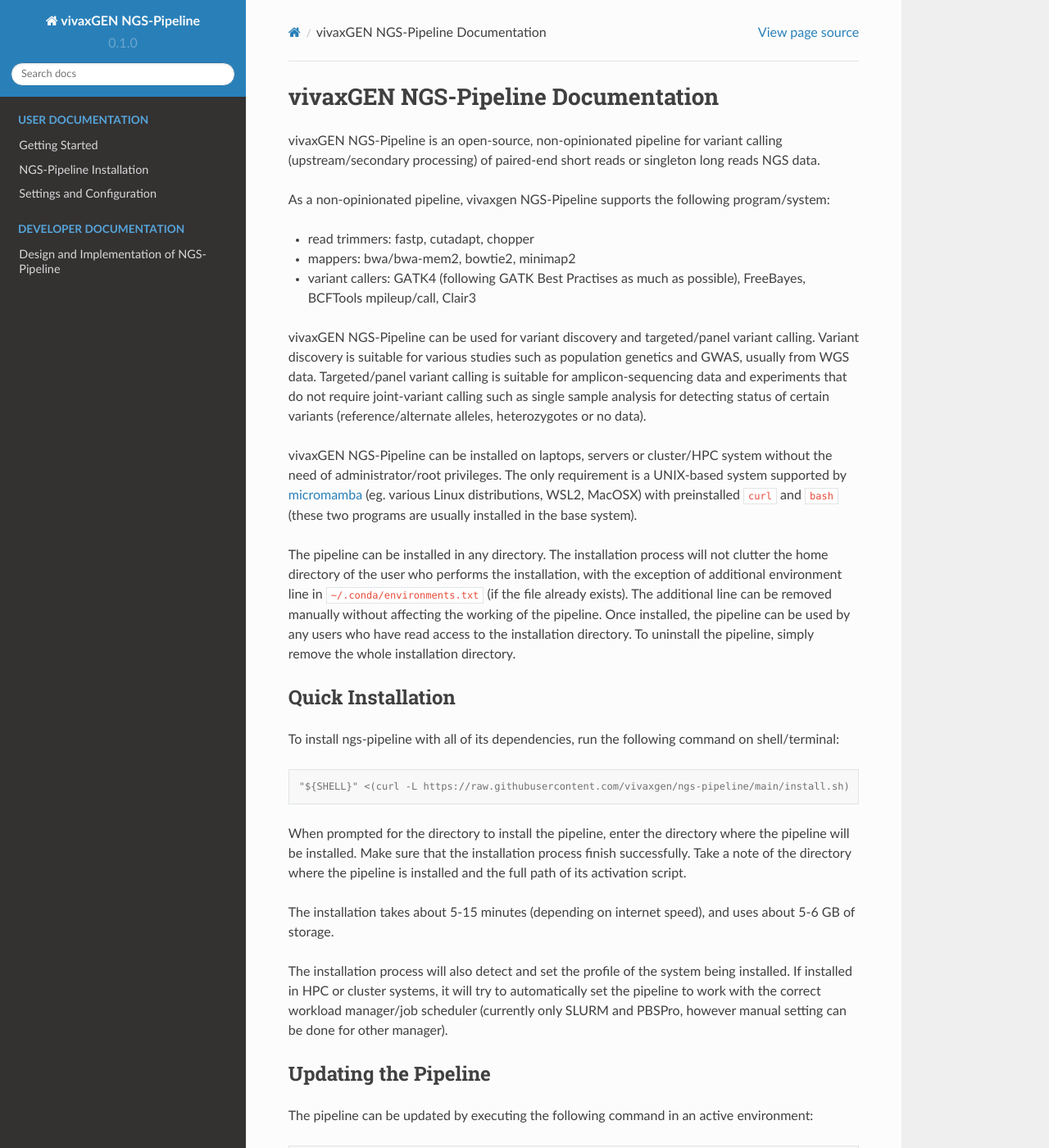
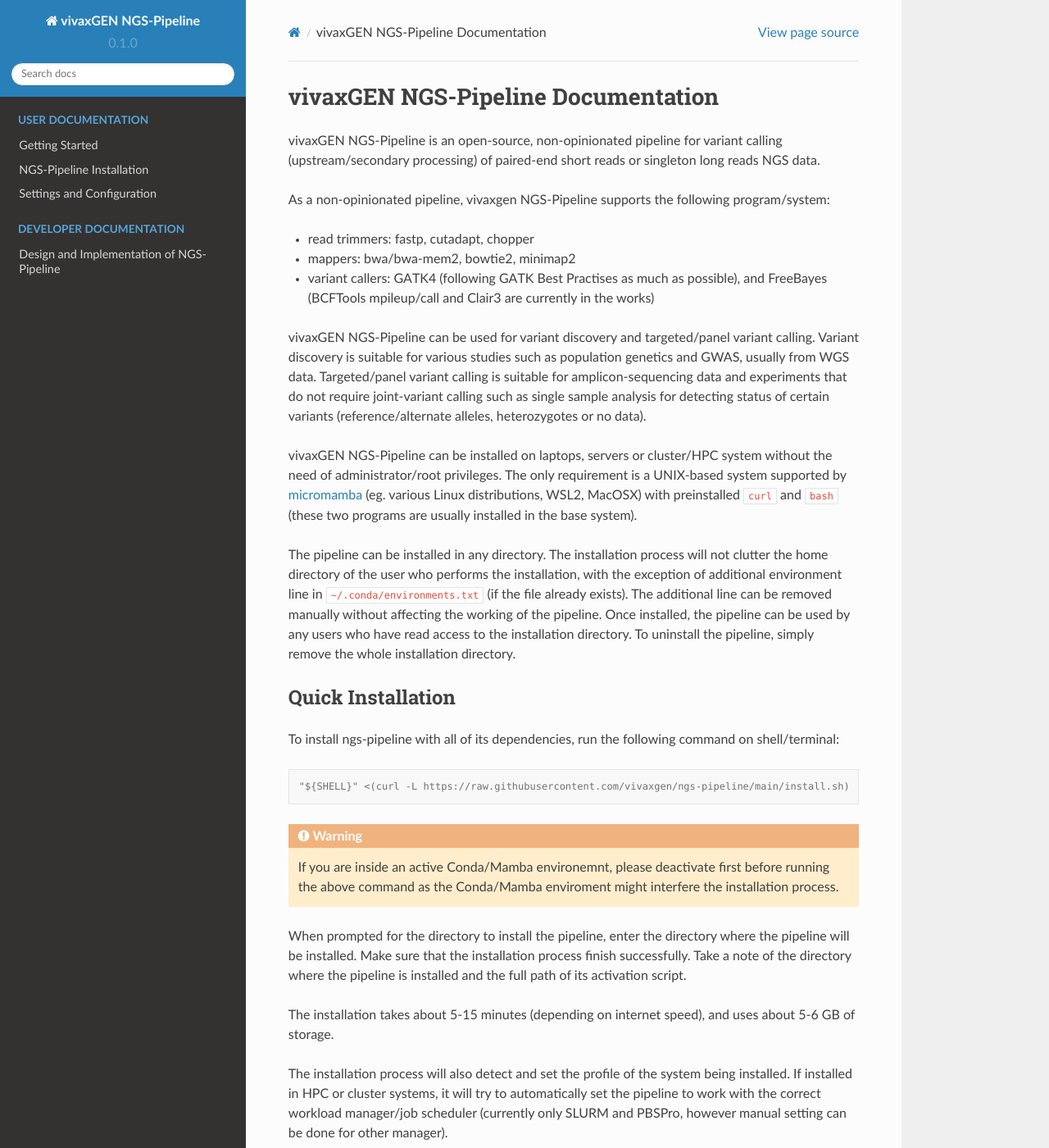
Before and after one commit to vivaxgen/ngs-pipeline, a Sphinx documentation site: the page built from docs/source/index.rst, in a window 1280 px wide and 1400 px high. Shown: the whole window at 82% size. Built offline with Sphinx 7.4.7 and the Read the Docs theme 2.0.0, drawn with Linux system fonts in a browser that asks for light colours.

Commit message:
update: instalation warning under Conda

```diff
--- a/docs/source/index.rst
+++ b/docs/source/index.rst
@@ -13,7 +13,7 @@
 * mappers: bwa/bwa-mem2, bowtie2, minimap2
 
 * variant callers: GATK4 (following GATK Best Practises as much as possible),
-  FreeBayes, BCFTools mpileup/call, Clair3
+  and FreeBayes (BCFTools mpileup/call and Clair3 are currently in the works)
 
 vivaxGEN NGS-Pipeline can be used for variant discovery and targeted/panel
 variant calling.
@@ -51,6 +51,12 @@
 .. code-block:: console
 
     "${SHELL}" <(curl -L https://raw.githubusercontent.com/vivaxgen/ngs-pipeline/main/install.sh)
+
+.. warning::
+
+    If you are inside an active Conda/Mamba environemnt, please deactivate
+    first before running the above command as the Conda/Mamba enviroment
+    might interfere the installation process.
 
 When prompted for the directory to install the pipeline, enter the directory
 where the pipeline will be installed.
--- a/docs/source/userdocs/installation.rst
+++ b/docs/source/userdocs/installation.rst
@@ -13,6 +13,12 @@
 .. code-block:: console
 
     "${SHELL}" <(curl -L https://raw.githubusercontent.com/vivaxgen/ngs-pipeline/main/install.sh)
+
+.. warning::
+
+  If you are inside an active Conda/Mamba environemnt, please deactivate
+  first before running the above command as the Conda/Mamba enviroment
+  might interfere the installation process.
 
 .. warning::
 
```
